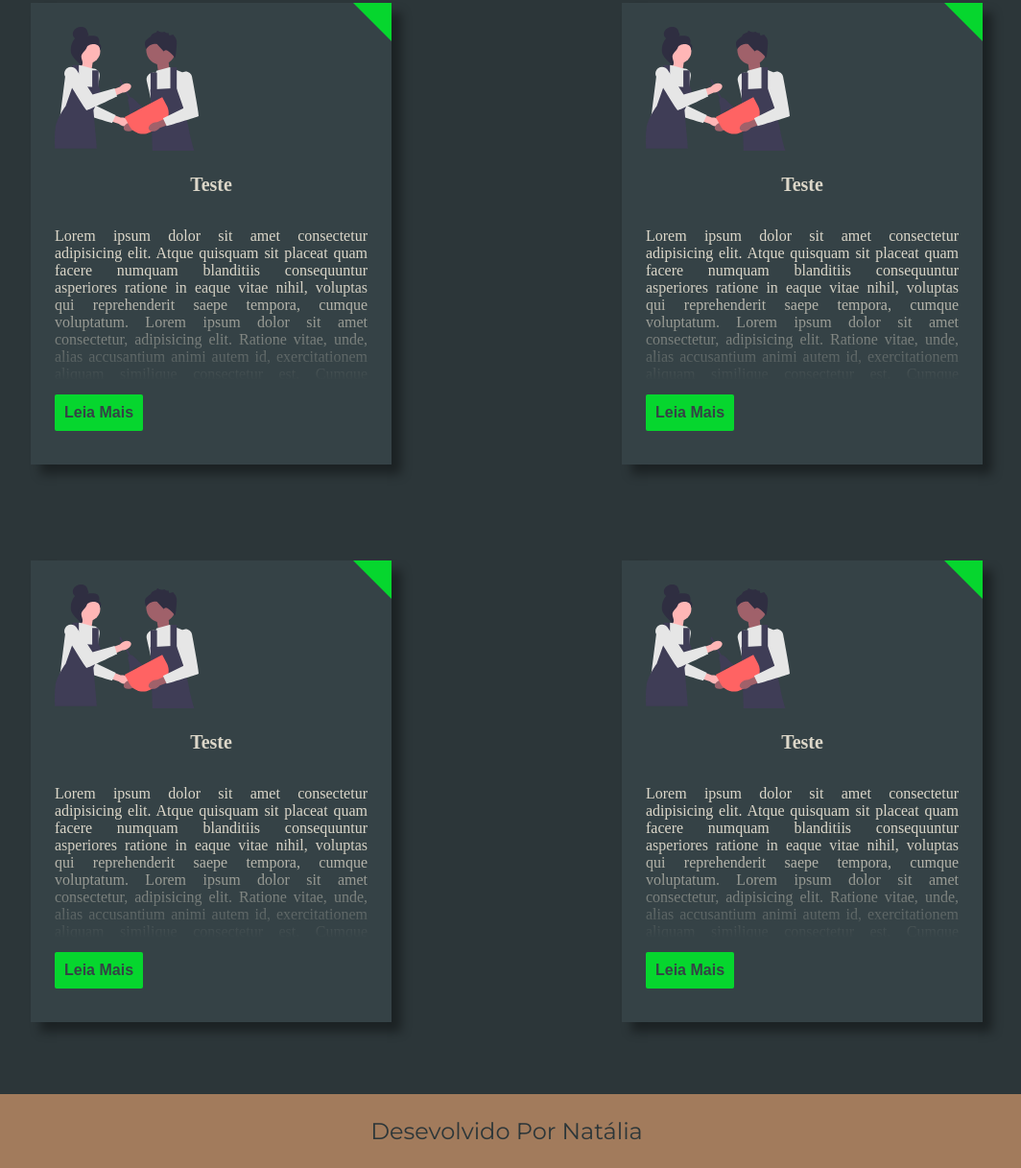
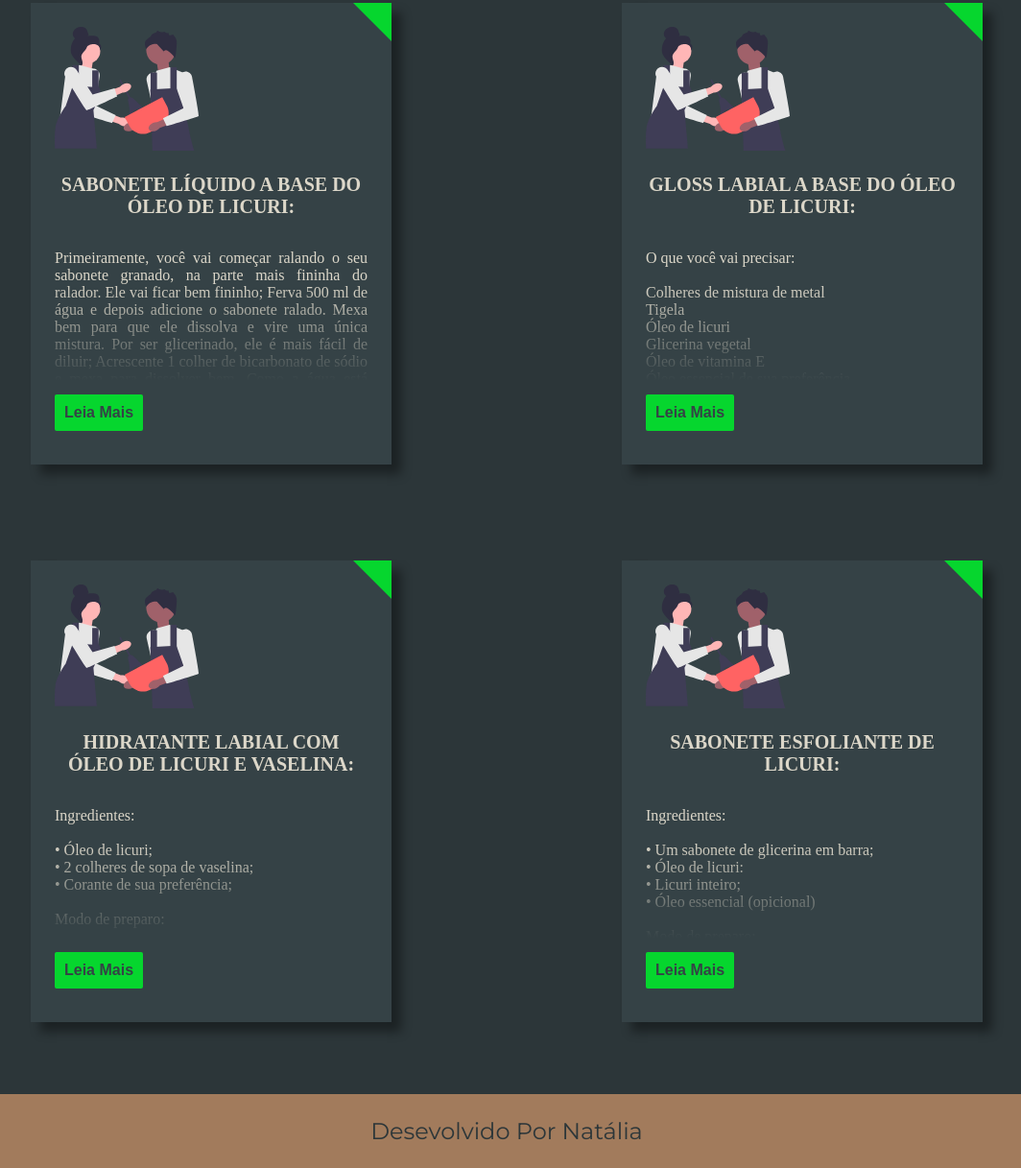
Before and after one commit to LypheS2/Encantos-do-Sert-o, a plain HTML site: page index.html in a window 1280 px wide. Shown: the part 776-1993 px from the top of the page at 96% size, without its empty margins (112-1176 px from the left). Drawn offline with nearby package versions, Linux system fonts and the light colour scheme.

Commit message:
adicionando receitas

```diff
--- a/index.html
+++ b/index.html
@@ -30,34 +30,58 @@
             </div>
         </section>
         <section class="motivos">
-            <div class="div__apresentacao__motivos" >
+            <div class="div__apresentacao__motivos">
                 <h2 class="apresentacao__conteudo__subtitulo">Como Fazer:</h2>
                 <div class="apresentacao__motivos">
                     <div class="apresentacao__motivos__cards botaoA">
                         <div class="icon"> <img src="assets/undraw_cooking_p7m1.svg" alt=""> </div>
                         <div class="apresentacao__motivos__texto textoA">
-                            <h3>Teste</h3>
-                            <p><br>Lorem ipsum dolor sit amet consectetur adipisicing elit. Atque quisquam sit placeat
-                                quam facere numquam blanditiis consequuntur asperiores ratione in eaque vitae nihil,
-                                voluptas qui reprehenderit saepe tempora, cumque voluptatum. Lorem ipsum dolor sit amet
-                                consectetur, adipisicing elit. Ratione vitae, unde, alias accusantium animi autem id,
-                                exercitationem aliquam similique consectetur est. Cumque ducimus laudantium quod dolor
-                                aut sit, doloribus perferendis. </p>
+                            <h3>SABONETE LÍQUIDO A BASE DO ÓLEO DE LICURI:</h3>
+                            <p><br>Primeiramente, você vai começar ralando o seu sabonete granado, na parte mais fininha
+                                do ralador. Ele vai ficar bem fininho;
+                                Ferva 500 ml de água e depois adicione o sabonete ralado. Mexa bem para que ele dissolva
+                                e vire uma única mistura. Por ser glicerinado, ele é mais fácil de diluir;
+                                Acrescente 1 colher de bicarbonato de sódio e mexa para dissolver bem. Como a água está
+                                quente, o processo vai ser bem mais rápido;
+                                Adicione 1 colher de sopa de óleo de licuri, e continue mexendo. O óleo serve para
+                                hidratar sua pele e deixá-la bem macia;
+                                Deixe a mistura descansar para esfriar por duas horas;
+                                Após esse tempo, ela fica pastosa e é preciso dissolver em 500 ml de água novamente,
+                                dessa vez em temperatura ambiente. Coloque aos poucos e vá batendo com a batedeira ou
+                                mixer;
+                                Por fim, adicione 1 colher de sopa de glicerina. Ela também irá hidratar a sua pele.
+                                Misture bem para incorporá-la à mistura;
+                                Deixe descansar até a espuma abaixar;
+                                Coloque o conteúdo em vasilhames (rende dois potinhos de 500 ml). </p>
                         </div>
                         <div class="botao"><button id="read_button">Leia Mais</button></div>
                     </div>
                     <div class="apresentacao__motivos__cards botaoB">
                         <div class="icon"> <img src="assets/undraw_cooking_p7m1.svg" alt=""> </div>
                         <div class="apresentacao__motivos__texto BTexto">
-                            <h3>Teste</h3>
-                            <p><br>Lorem ipsum dolor sit amet consectetur adipisicing elit. Atque quisquam sit placeat
-                                quam facere numquam blanditiis consequuntur asperiores ratione in eaque vitae nihil,
-                                voluptas qui reprehenderit saepe tempora, cumque voluptatum. Lorem ipsum dolor sit amet
-                                consectetur, adipisicing elit. Ratione vitae, unde, alias accusantium animi autem id,
-                                exercitationem aliquam similique consectetur est. Cumque ducimus laudantium quod dolor
-                                aut sit, doloribus perferendis. </p>
+                            <h3>GLOSS LABIAL A BASE DO ÓLEO DE LICURI:</h3>
+                            <p><br>O que você vai precisar: <br> <br>
+                                Colheres de mistura de metal <br>
+                                Tigela <br>
+                                Óleo de licuri <br>
+                                Glicerina vegetal <br>
+                                Óleo de vitamina E <br>
+                                Óleo essencial de sua preferência <br> <br>
+
+                                Passo 1: criando sua base
+                                Depois de juntar os ingredientes, comece a fazer a base do gloss labial. Primeiramente,
+                                pese 4 gramas de óleo de licuri em uma tigela de metal, adicionando 4,5 gramas de
+                                glicerina. <br> <br>
+
+                                Passo 2: adicionando outros ingredientes
+                                Com sua base pronta, adicione 1,5 gramas de óleo de vitamina E, que não é um
+                                conservante, mas ajuda a evitar que seus ingredientes oxidem. Também é aqui que você
+                                deve considerar adicionar um pigmento opcional (até 10 gotas, dependendo da intensidade
+                                desejada) e óleo essencial (1-2 gotas, evitando frutas cítricas, pois podem ser
+                                fotossensibilizantes para a pele). Em seguida, use uma colher de metal para misturar bem
+                                a fórmula até obter uma consistência uniforme.</p>
                         </div>
-                        <div class="botao" ><button id="read_buttonB" >Leia Mais</button></div>
+                        <div class="botao"><button id="read_buttonB">Leia Mais</button></div>
                     </div>
                 </div>
             </div>
@@ -69,26 +93,37 @@
                     <div class="apresentacao__motivos__cards botaoC">
                         <div class="icon"> <img src="assets/undraw_cooking_p7m1.svg" alt=""> </div>
                         <div class="apresentacao__motivos__texto textoC">
-                            <h3>Teste</h3>
-                            <p><br>Lorem ipsum dolor sit amet consectetur adipisicing elit. Atque quisquam sit placeat
-                                quam facere numquam blanditiis consequuntur asperiores ratione in eaque vitae nihil,
-                                voluptas qui reprehenderit saepe tempora, cumque voluptatum. Lorem ipsum dolor sit amet
-                                consectetur, adipisicing elit. Ratione vitae, unde, alias accusantium animi autem id,
-                                exercitationem aliquam similique consectetur est. Cumque ducimus laudantium quod dolor
-                                aut sit, doloribus perferendis. </p>
+                            <h3>HIDRATANTE LABIAL COM ÓLEO DE LICURI E VASELINA:</h3>
+                            <p><br>Ingredientes: <br> <br>
+
+                                • Óleo de licuri; <br>
+                                • 2 colheres de sopa de vaselina; <br>
+                                • Corante de sua preferência; <br> <br>
+
+                                Modo de preparo: <br> <br>
+                                Em um recipiente pequeno misture as 2 colheres de sopa de vaselina com 10 gotas do óleo
+                                de licuri, depois adicione o corante de sua preferência e aproveite seu hidratante
+                                labial. </p>
                         </div>
                         <div class="botao"><button id="read_buttonC">Leia Mais</button></div>
                     </div>
                     <div class="apresentacao__motivos__cards botaoD">
                         <div class="icon"> <img src="assets/undraw_cooking_p7m1.svg" alt=""> </div>
                         <div class="apresentacao__motivos__texto Dtexto">
-                            <h3>Teste</h3>
-                            <p><br>Lorem ipsum dolor sit amet consectetur adipisicing elit. Atque quisquam sit placeat
-                                quam facere numquam blanditiis consequuntur asperiores ratione in eaque vitae nihil,
-                                voluptas qui reprehenderit saepe tempora, cumque voluptatum. Lorem ipsum dolor sit amet
-                                consectetur, adipisicing elit. Ratione vitae, unde, alias accusantium animi autem id,
-                                exercitationem aliquam similique consectetur est. Cumque ducimus laudantium quod dolor
-                                aut sit, doloribus perferendis. </p>
+                            <h3>SABONETE ESFOLIANTE DE LICURI:</h3>
+                            <p><br>Ingredientes: <br> <br>
+                                • Um sabonete de glicerina em barra; <br>
+                                • Óleo de licuri: <br>
+                                • Licuri inteiro; <br>
+                                • Óleo essencial (opicional) <br> <br>
+
+                                Modo de preparo: <br> <br>
+                                Passo 1: ralar o sabonete em barra de glicerina em um ralador; <br> <br>
+                                Passo 2: triturar com o liguidificador os licuris inteiros. <br> <br>
+                                Passo 3: ferver 400 ml de água e adicionar o sabonete de glicerina ralado até o mesmo
+                                derreter, depois do sabonete diluir na água, adicionar 4 colheres de óleo de Licuri e os
+                                licuris triturados, misturar tudo e colocar em formas de sua preferência, colocar na
+                                geladeira e deixar endurecer.</p>
                         </div>
                         <div class="botao"><button id="read_buttonD">Leia Mais</button></div>
                     </div>
@@ -103,4 +138,5 @@
 
     <script src="script.js"></script>
 </body>
+
 </html>
```
